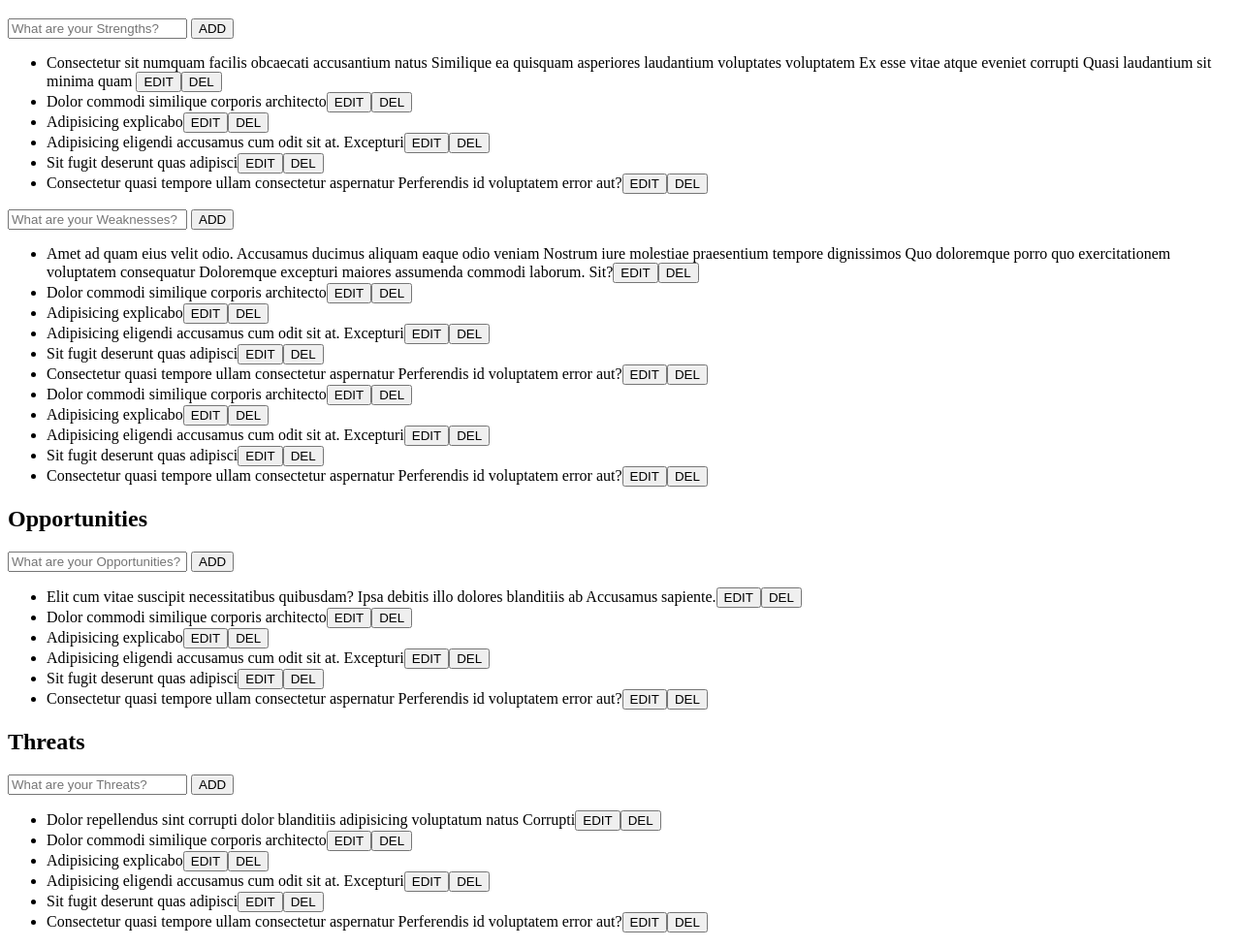
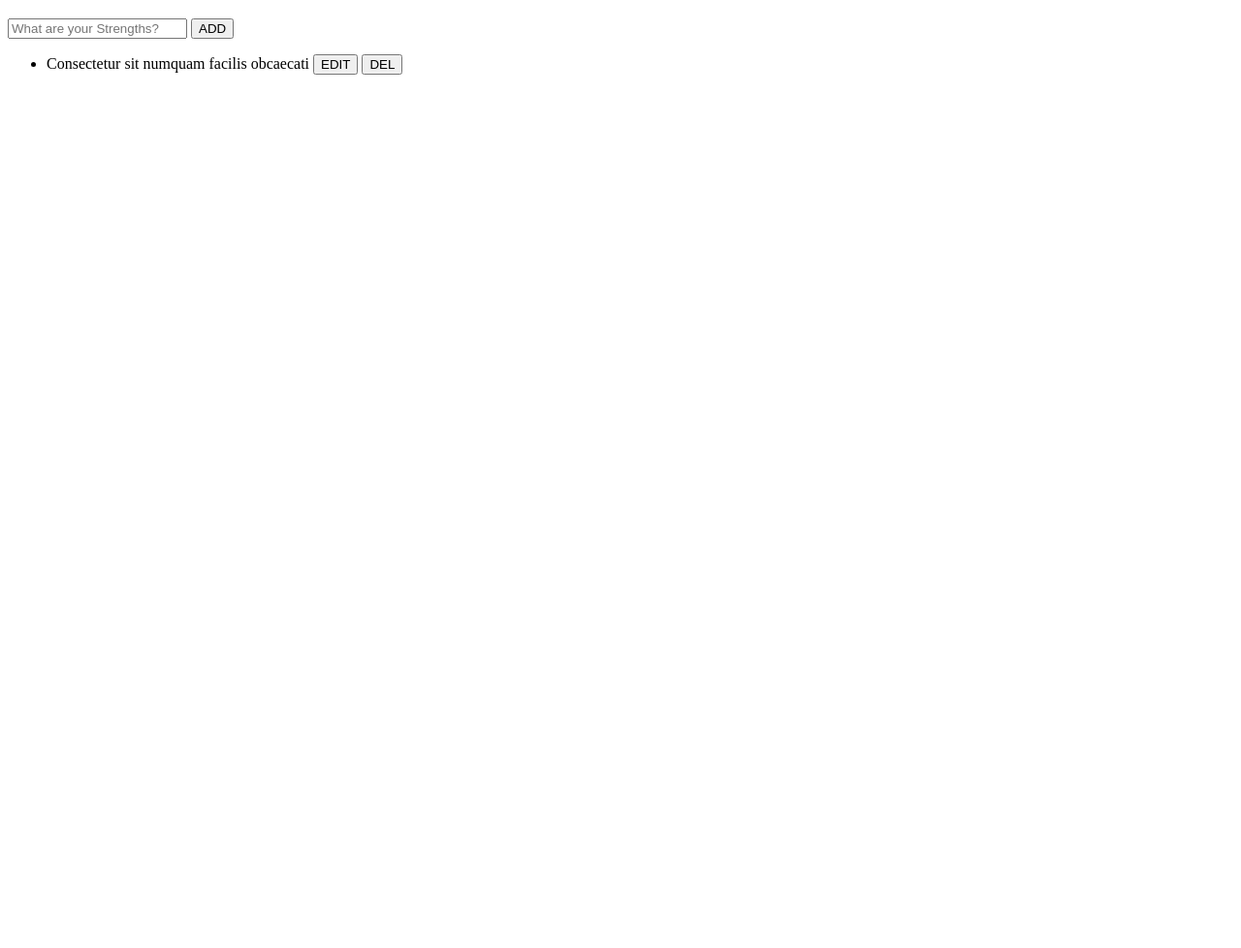
Before and after one commit to AtrociousProgrammer/swot-analysis, a plain HTML site: page index.html in a window 1280 px wide. Shown: the part 61-1039 px from the top of the page at 97% size. After the commit the page ends 800 px from the top, so only its background shows below. Drawn offline with Linux system fonts and the light colour scheme.

Commit message:
removed everything and started over simplified with only one this time

```diff
--- a/index.html
+++ b/index.html
@@ -12,75 +12,26 @@
 		</header>
 		<main>
 			<section class="component_section_wrapper" id="main-section">
-				<div class="component">
-					<input id="" class="input-item" type="text" name=""
-																placeholder="What are your Strengths?">
-					<button type="submit">ADD</button>
-					<ul class="component_list" data-title="Strengths">
-						<li class="component_item">
-							Consectetur sit numquam facilis obcaecati
-							accusantium natus Similique ea quisquam asperiores
-							laudantium voluptates voluptatem Ex esse vitae
-							atque eveniet corrupti Quasi laudantium sit minima
-							quam <button type="submit">EDIT</button><button type="submit">DEL</button></li>
-						<li class="component_item">Dolor commodi similique corporis architecto<button type="submit">EDIT</button><button type="submit">DEL</button></li>
-						<li class="component_item">Adipisicing explicabo<button type="submit">EDIT</button><button type="submit">DEL</button></li>
-						<li class="component_item">Adipisicing eligendi accusamus cum odit sit at. Excepturi<button type="submit">EDIT</button><button type="submit">DEL</button></li>
-						<li class="component_item">Sit fugit deserunt quas adipisci<button type="submit">EDIT</button><button type="submit">DEL</button></li>
-						<li class="component_item">Consectetur quasi tempore ullam consectetur aspernatur Perferendis id voluptatem error aut?<button type="submit">EDIT</button><button type="submit">DEL</button></li>
+				<div class="component_div">
+					<input id="strengths_input_box" class="input-box" type="text" name=""
+							placeholder="What are your Strengths?" >
+					<button type="submit"
+                    class="add_button">
+                        ADD
+                    </button>
+					<ul class="component_list"
+                        data-title="Strengths">
+						<li
+                            class="component_item">
+							    Consectetur sit numquam facilis obcaecati
+							<button type="submit">EDIT</button>
+                            <button type="submit">DEL</button>
+                        </li>
 					</ul>
 				</div>
-				<div class="component">
-					<input id="" class="input-item" type="text" name=""
-																placeholder="What are your Weaknesses?">
-					<button type="submit">ADD</button>
-					<ul class="component_list" data-title="Weaknesses">
-						<li class="component_item">Amet ad quam eius velit odio. Accusamus ducimus aliquam eaque odio veniam Nostrum iure molestiae praesentium tempore dignissimos Quo doloremque porro quo exercitationem voluptatem consequatur Doloremque excepturi maiores assumenda commodi laborum. Sit?<button type="submit">EDIT</button><button type="submit">DEL</button></li>
-						<li class="component_item">Dolor commodi similique corporis architecto<button type="submit">EDIT</button><button type="submit">DEL</button></li>
-						<li class="component_item">Adipisicing explicabo<button type="submit">EDIT</button><button type="submit">DEL</button></li>
-						<li class="component_item">Adipisicing eligendi accusamus cum odit sit at. Excepturi<button type="submit">EDIT</button><button type="submit">DEL</button></li>
-						<li class="component_item">Sit fugit deserunt quas adipisci<button type="submit">EDIT</button><button type="submit">DEL</button></li>
-						<li class="component_item">Consectetur quasi tempore ullam consectetur aspernatur Perferendis id voluptatem error aut?<button type="submit">EDIT</button><button type="submit">DEL</button></li>
-						<li class="component_item">Dolor commodi similique corporis architecto<button type="submit">EDIT</button><button type="submit">DEL</button></li>
-						<li class="component_item">Adipisicing explicabo<button type="submit">EDIT</button><button type="submit">DEL</button></li>
-						<li class="component_item">Adipisicing eligendi accusamus cum odit sit at. Excepturi<button type="submit">EDIT</button><button type="submit">DEL</button></li>
-						<li class="component_item">Sit fugit deserunt quas adipisci<button type="submit">EDIT</button><button type="submit">DEL</button></li>
-						<li class="component_item">Consectetur quasi tempore ullam consectetur aspernatur Perferendis id voluptatem error aut?<button type="submit">EDIT</button><button type="submit">DEL</button></li>
-					</ul>
-				</div>
-				<div class="component">
-					<h2>
-						Opportunities
-					</h2>
-					<input id="" class="input-item" type="text" name=""
-																placeholder="What are your Opportunities?">
-					<button type="submit">ADD</button>
-					<ul class="component_list" data-title="Opportunities">
-						<li class="component_item">Elit cum vitae suscipit necessitatibus quibusdam? Ipsa debitis illo dolores blanditiis ab Accusamus sapiente.<button type="submit">EDIT</button><button type="submit">DEL</button></li>
-						<li class="component_item">Dolor commodi similique corporis architecto<button type="submit">EDIT</button><button type="submit">DEL</button></li>
-						<li class="component_item">Adipisicing explicabo<button type="submit">EDIT</button><button type="submit">DEL</button></li>
-						<li class="component_item">Adipisicing eligendi accusamus cum odit sit at. Excepturi<button type="submit">EDIT</button><button type="submit">DEL</button></li>
-						<li class="component_item">Sit fugit deserunt quas adipisci<button type="submit">EDIT</button><button type="submit">DEL</button></li>
-						<li class="component_item">Consectetur quasi tempore ullam consectetur aspernatur Perferendis id voluptatem error aut?<button type="submit">EDIT</button><button type="submit">DEL</button></li>
-					</ul>
-				</div>
-				<div class="component">
-					<h2>
-						Threats
-					</h2>
-					<input id="" class="input-item" type="text" name=""
-																placeholder="What are your Threats?">
-					<button type="submit">ADD</button>
-					<ul class="component_list" data-title="Threats">
-						<li class="component_item">Dolor repellendus sint corrupti dolor blanditiis adipisicing voluptatum natus Corrupti<button type="submit">EDIT</button><button type="submit">DEL</button></li>
-						<li class="component_item">Dolor commodi similique corporis architecto<button type="submit">EDIT</button><button type="submit">DEL</button></li>
-						<li class="component_item">Adipisicing explicabo<button type="submit">EDIT</button><button type="submit">DEL</button></li>
-						<li class="component_item">Adipisicing eligendi accusamus cum odit sit at. Excepturi<button type="submit">EDIT</button><button type="submit">DEL</button></li>
-						<li class="component_item">Sit fugit deserunt quas adipisci<button type="submit">EDIT</button><button type="submit">DEL</button></li>
-						<li class="component_item">Consectetur quasi tempore ullam consectetur aspernatur Perferendis id voluptatem error aut?<button type="submit">EDIT</button><button type="submit">DEL</button></li>
-					</ul>
-				</div>
+
 			</section>
 		</main>
+        <script src="scripts.js"></script>
 	</body>
 </html>
```
